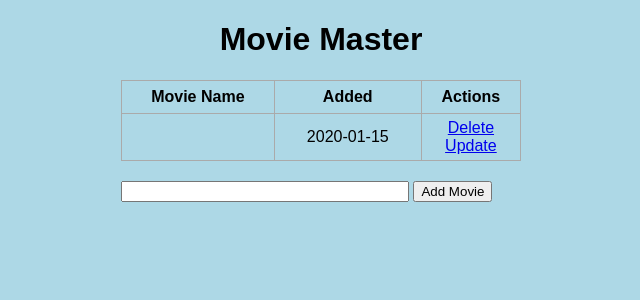
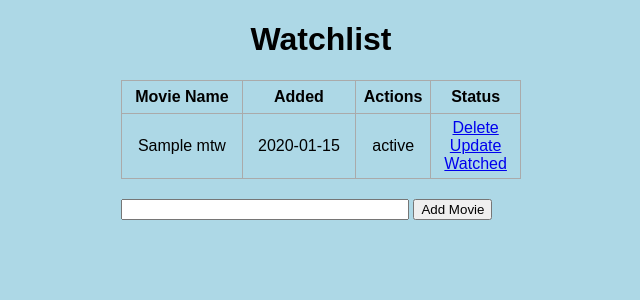
Before and after one commit to tacoknight11000/flask-movie-manager, a Flask app: page / in a window 1280 px wide. Shown: the top 300 px of the page, without its empty margins (319-959 px from the left). Run offline with Flask 2, Linux system fonts and the light colour scheme; tables that the repository leaves empty hold one stand-in row (values such as "Sample post").

Commit message:
Added if-else on watch and unwatched.

```diff
--- a/app.py
+++ b/app.py
@@ -10,6 +10,7 @@
     id = db.Column(db.Integer, primary_key=True)
     mname = db.Column(db.String(200), nullable=False)
     date_created = db.Column(db.DateTime, default=datetime.utcnow)
+    status = db.Column(db.String(200), nullable=False, default='Unwatched...')
 
     def __repr__(self):
         return '<movie %r>' % self.id
@@ -50,7 +51,7 @@
     movie = Mtw.query.get_or_404(id)
 
     if request.method == 'POST':
-        movie.mname = request.form['content']
+        movie.mname = request.form['mname']
 
         try:
             db.session.commit()
@@ -61,6 +62,27 @@
     else:
         return render_template('update.html', movie=movie)
 
+@app.route('/watched/<int:id>')
+def maw(id):
+    movie_seen = Mtw.query.get_or_404(id)
+
+    try:
+        movie_seen.status = 'Watched!'
+        db.session.commit()
+        return redirect('/')
+    except:
+        return 'There was a problem marking that movie as watched'
+
+@app.route('/unwatched/<int:id>')
+def mau(id):
+    movie_seen = Mtw.query.get_or_404(id)
+
+    try:
+        movie_seen.status = 'Unwatched...'
+        db.session.commit()
+        return redirect('/')
+    except:
+        return 'There was a problem marking that movie as unwatched'
 
 if __name__ == "__main__":
     app.run(debug=True)
--- a/templates/index.html
+++ b/templates/index.html
@@ -1,12 +1,12 @@
 {% extends 'base.html' %}
 
 {% block head %}
-<title>Movie Master</title>
+<title>Movie Watchlist</title>
 {% endblock %}
 
 {% block body %}
 <div class="content">
-    <h1 style="text-align: center">Movie Master</h1>
+    <h1 style="text-align: center">Watchlist</h1>
     {% if movies|length < 1 %}
     <h4 style="text-align: center">There are no Movies to watch. Create one below!</h4>
     {% else %}
@@ -15,15 +15,23 @@
             <th>Movie Name</th>
             <th>Added</th>
             <th>Actions</th>
+            <th>Status</th>
         </tr>
         {% for movie in movies %}
             <tr>
-                <td>{{ movie.content }}</td>
+                <td>{{ movie.mname }}</td>
                 <td>{{ movie.date_created.date() }}</td>
+                <td>{{ movie.status }}</td>
                 <td>
                     <a href="/delete/{{movie.id}}">Delete</a>
                     <br>
                     <a href="/update/{{movie.id}}">Update</a>
+                    <br>
+                    {% if movie.status != "Watched!" %}
+                    <a href="/watched/{{movie.id}}">Watched</a>
+                    {% else %}
+                    <a href="/unwatched/{{movie.id}}">Unwatched</a>
+                    {% endif %}
                 </td>
             </tr>
         {% endfor %}
--- a/templates/update.html
+++ b/templates/update.html
@@ -1,12 +1,12 @@
 {% extends 'base.html' %}
 
 {% block head %}
-<title>Movie Master</title>
+<title>Movie Watchlist</title>
 {% endblock %}
 
 {% block body %}
 <div class="mname">
-    <h1 style="text-align: center">Update mMvie</h1>
+    <h1 style="text-align: center">Update Movie</h1>
 
     <div class="form">
         <form action="/update/{{movie.id}}" method="POST">
```
Also changed, not shown: test.db.
